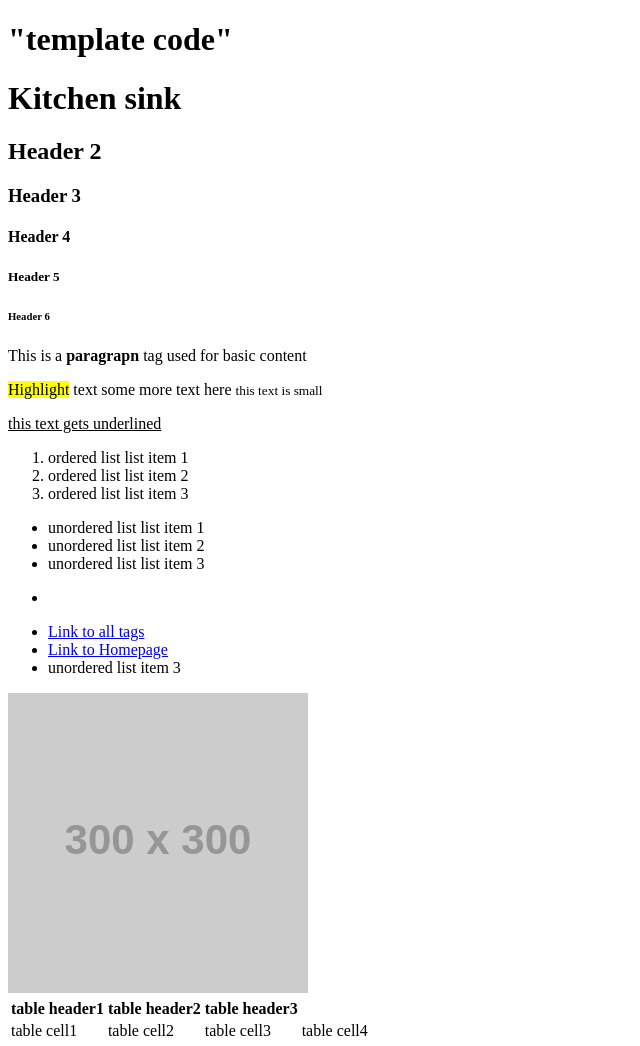
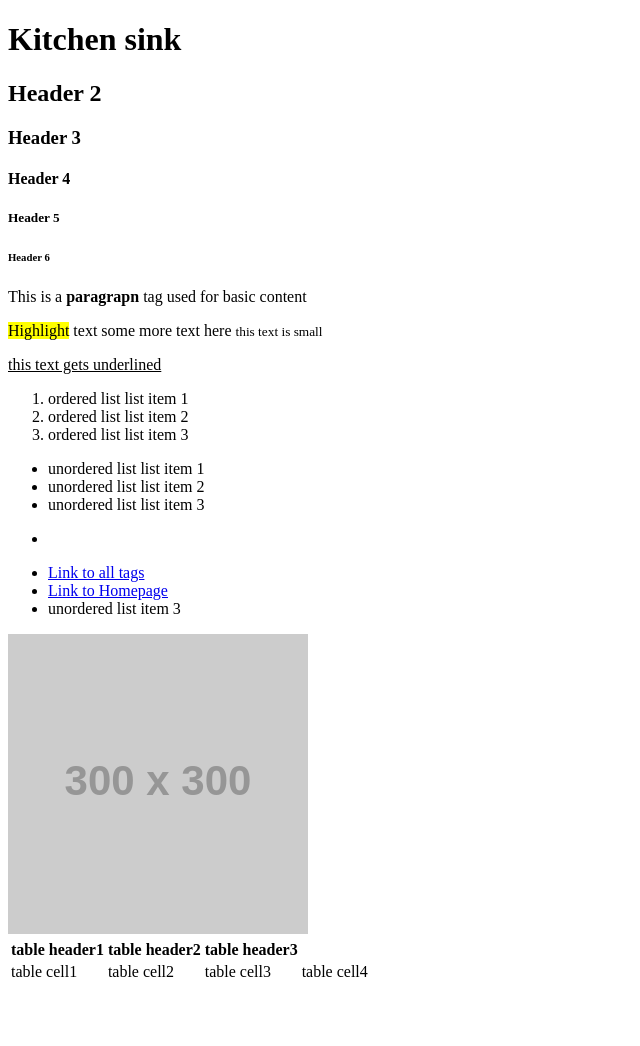
Before and after one commit to CaseyMay20/html5-css3-class, a plain HTML site: page kitchen-sink.html in a window 1280 px wide. Shown: the whole page, without its empty margins (0-640 px from the left). After the commit the page ends 992 px from the top, so only its background shows below. Drawn offline with Linux system fonts and the light colour scheme; placeholder pictures from the web are drawn by us.

Commit message:
Update kitchen-sink.html

```diff
--- a/kitchen-sink.html
+++ b/kitchen-sink.html
@@ -7,7 +7,6 @@
     </head>
 
     <body>
-        <h1>"template code"</h1>
         <h1>Kitchen sink</h1>
         <h2>Header 2</h2>
         <h3>Header 3</h3>
```
